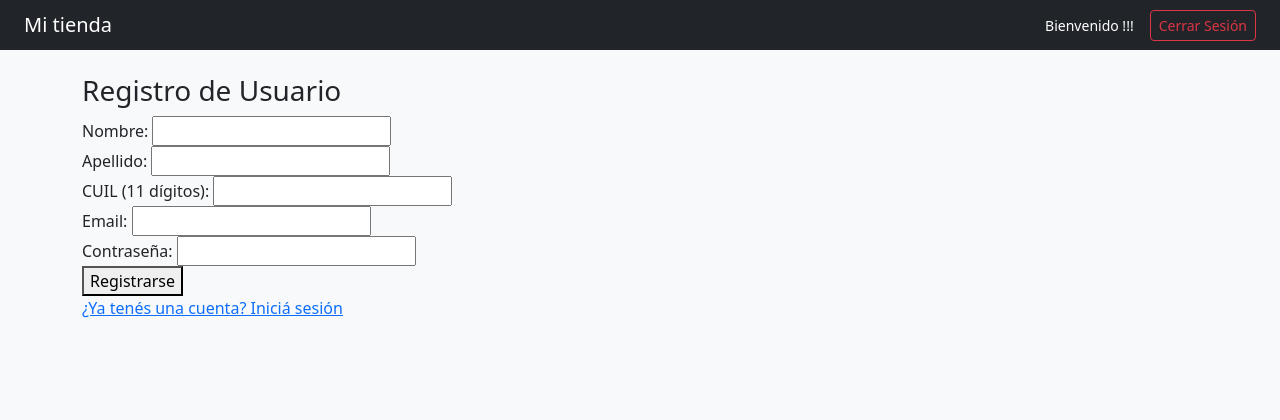
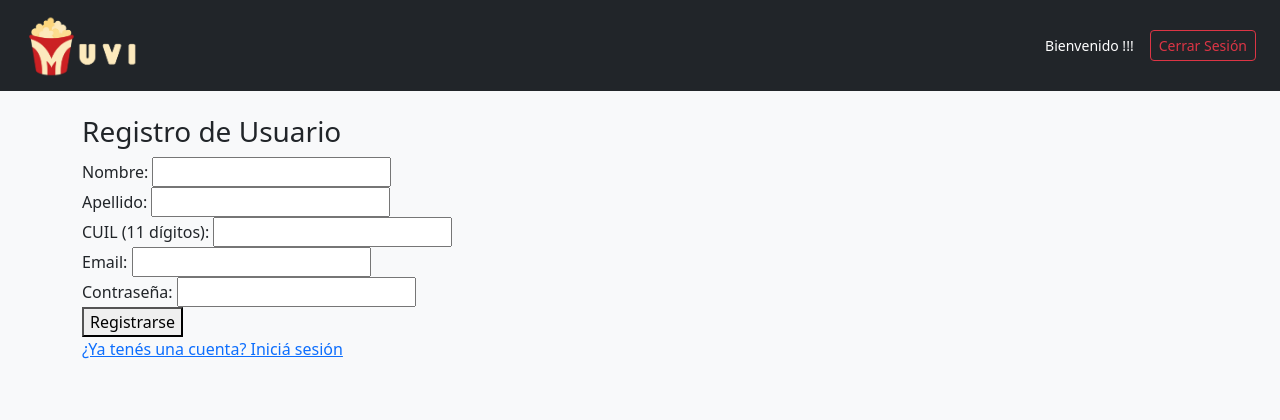
Before and after one commit to JuanIgnacioElias/MUVI, a CodeIgniter 4 app: the page made by app/Views/auth/register.php in a window 1280 px wide. Shown: the top 420 px of the page. Run offline with PHP 8.4 and a stand-in for CodeIgniter, Linux system fonts and the light colour scheme; the template is opened without the code that fills it, so the values that code supplies are empty; some libraries are stand-ins or nearby versions.

Commit message:
logazo epico

```diff
--- a/app/Views/templates/header.php
+++ b/app/Views/templates/header.php
@@ -12,7 +12,10 @@
 
 <nav class="navbar navbar-dark bg-dark mb-4">
     <div class="container-fluid px-4 d-flex justify-content-between align-items-center">
-        <a class="navbar-brand mb-0 h1" href="<?= site_url('/') ?>">Mi tienda</a>
+
+        <a class="navbar-brand mb-0 h1" href="<?= site_url('/') ?>">
+            <img src="<?= base_url('assets/img/MUVILOGAZO.png') ?>" alt="Logo" width="120px" height="65px">
+        </a>
 
         <div class="d-flex align-items-center text-white">
             <?php if (session()->get('isLoggedIn')): ?>
```
Also changed, not shown: public/assets/img/MUVILOGAZO.png (added).
